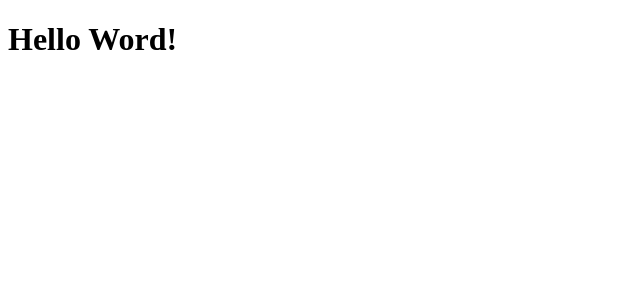
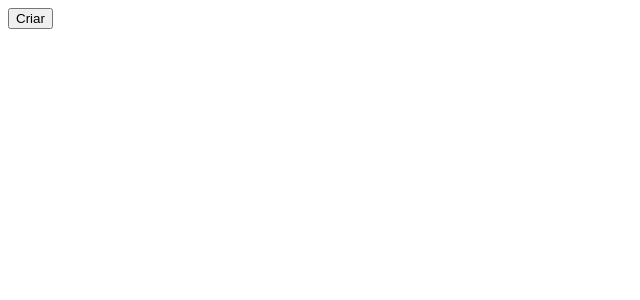
Before and after one commit to KauaGabriell/react-basics, a React (Vite) app in the folder classroom/: page / in a window 1280 px wide. Shown: the top 300 px of the page, without its empty margins (0-640 px from the left). Built offline with nearby package versions, Linux system fonts and the light colour scheme.

Commit message:
feat: add typed Button component

```diff
--- a/classroom/src/App.tsx
+++ b/classroom/src/App.tsx
@@ -1,3 +1,5 @@
+import { Button } from "./components/button";
+
 export function App() {
-  return <h1>Hello Word!</h1>;
+  return <Button name="Criar" />;
 }
--- /dev/null
+++ b/classroom/src/components/button.tsx
@@ -0,0 +1,6 @@
+type Props = {
+  name: string;
+};
+export function Button(props: Props) {
+  return <button>{props.name}</button>;
+}
```
Also changed, not shown: 1 other file (tests, documents, lock files or other folders).
